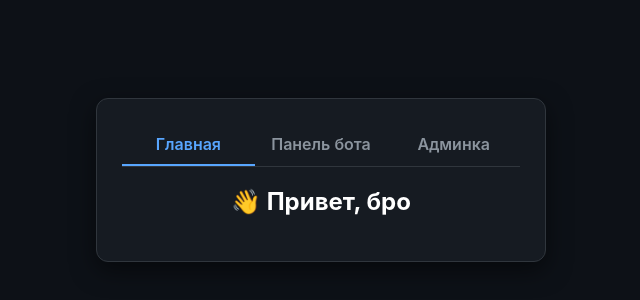
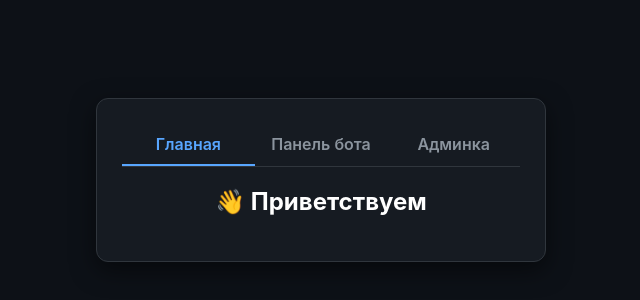
Before and after one commit to zxcmicc/p1xly, a website: page public/index.html in a window 1280 px wide. Shown: the part 220-520 px from the top of the page, without its empty margins (319-959 px from the left). Drawn offline with Linux system fonts and the light colour scheme; no server answers.

Commit message:
Update index.html

```diff
--- a/public/index.html
+++ b/public/index.html
@@ -34,7 +34,7 @@
 
     <!-- Вкладка: Главная -->
     <div id="home-section" class="section active">
-        <h2 style="color: #fff; margin-bottom: 10px; text-align: center;">👋 Привет, бро</h2>
+        <h2 style="color: #fff; margin-bottom: 10px; text-align: center;">👋 Приветствуем</h2>
         <p id="bio-text" style="text-align: center; color: #8b949e; margin-bottom: 20px; font-size: 14px;"></p>
         <div id="links-container"></div>
     </div>
```
